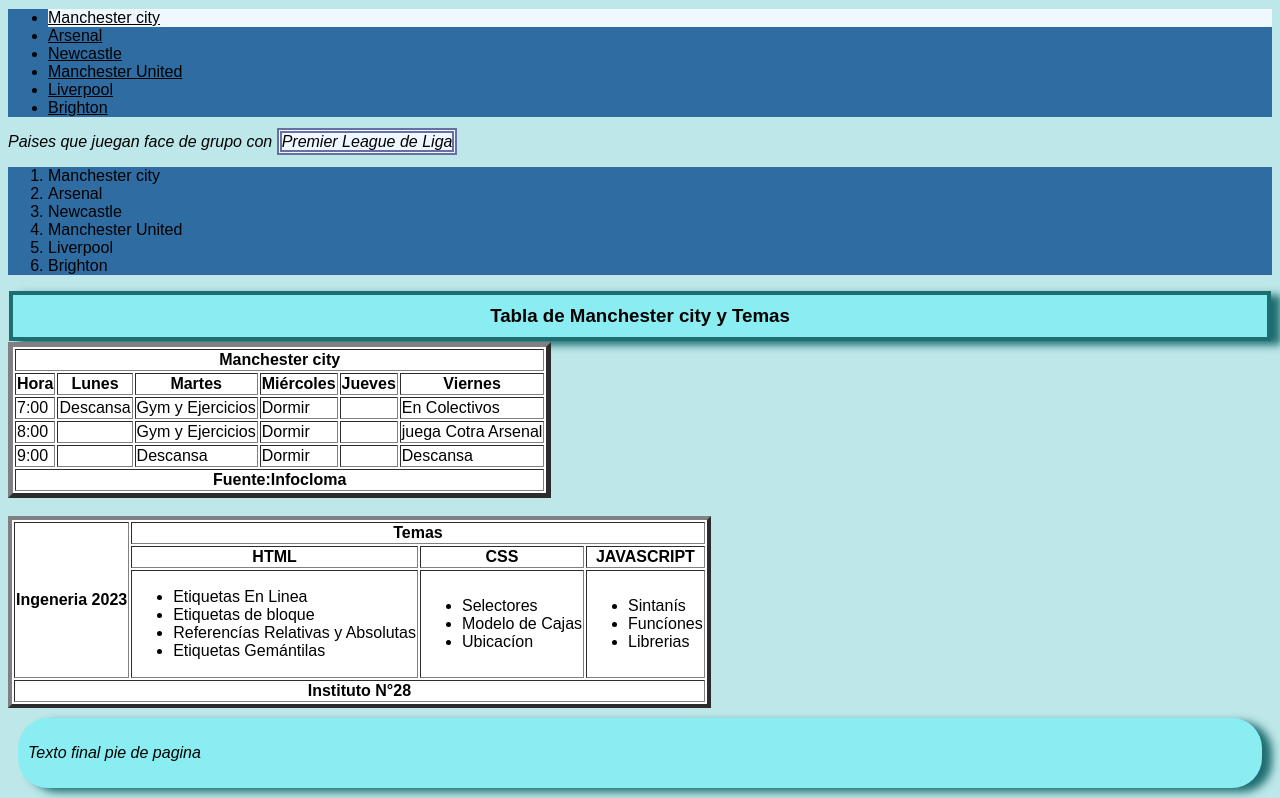
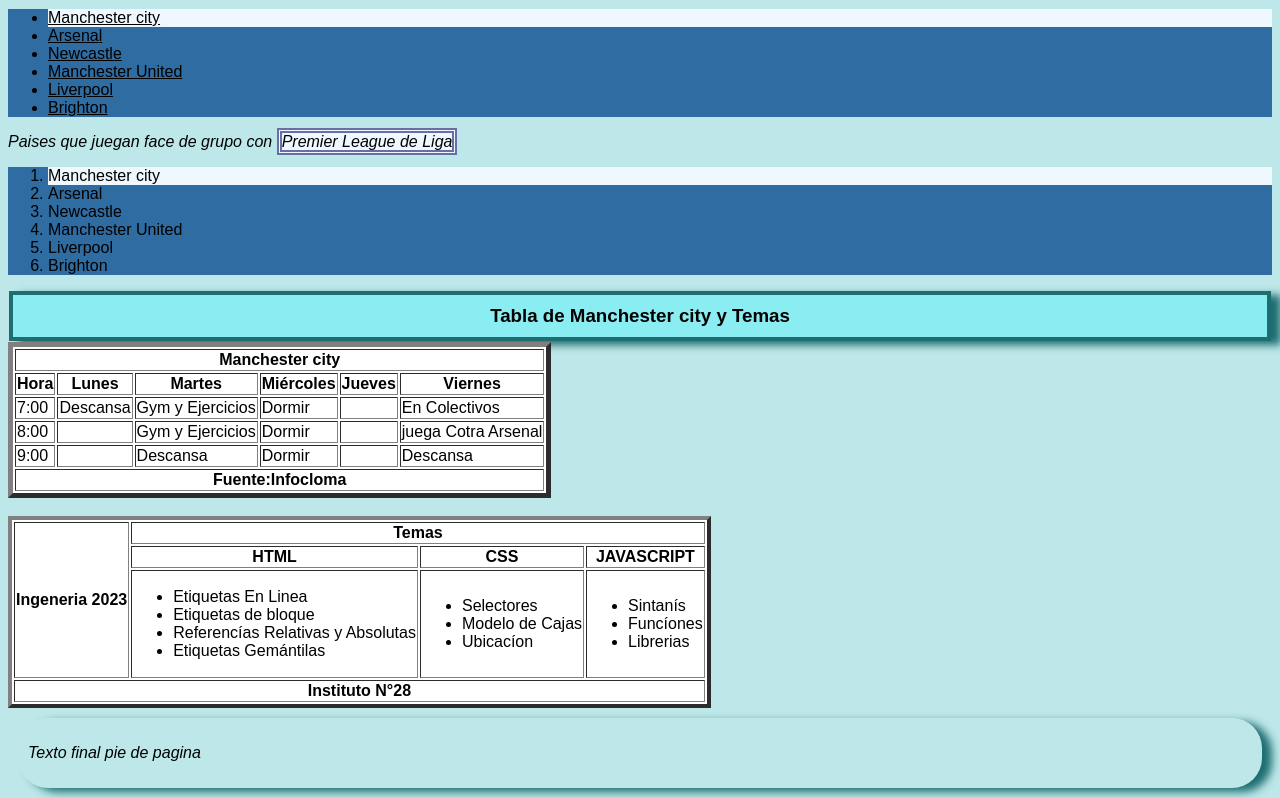
Before and after one commit to JesusL03/Manchesterctiy, a plain HTML site: page index.htm in a window 1280 px wide. In both pictures the pointer is over the element "Texto final pie de pagina". Shown: the part 1026-1824 px from the top of the page. Drawn offline with Linux system fonts and the light colour scheme.

Commit message:
ahora nuevo

```diff
--- a/css/estilos.css
+++ b/css/estilos.css
@@ -77,6 +77,10 @@
     border-radius: 30px;
 }
 
+#PieDePagina:hover {
+    background-color: #bde7e9;
+}
+
 *[border~="double"]{
     color: rgb(20, 220, 57); !important;
 }
--- a/index.htm
+++ b/index.htm
@@ -49,7 +49,7 @@
         </ul>
         <p>Paises que juegan face de grupo con <span class="destacado">Premier League de Liga</span></p>
         <ol>
-            <li>Manchester city</li>
+            <li class="destacado">Manchester city</li>
             <li>Arsenal</li>
             <li>Newcastle</li>
             <li>Manchester United</li>
```
